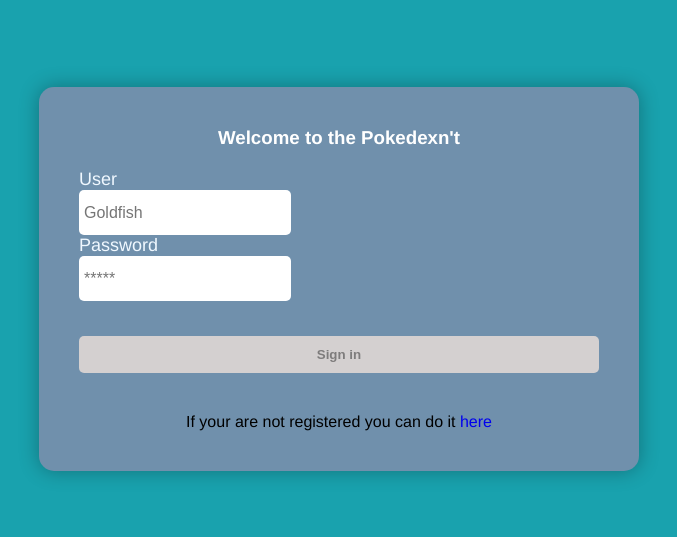
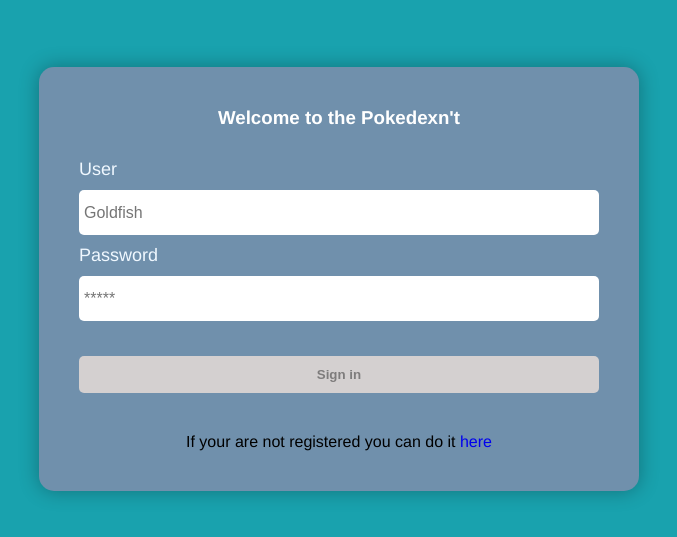
Before and after one commit to leop3z/TP1---Pokedex-, a plain HTML site: page templates/login.html in a window 1280 px wide. Shown: the part 121-658 px from the top of the page, without its empty margins (301-978 px from the left). Drawn offline with Linux system fonts and the light colour scheme.

Commit message:
Correccion de estilos de username y password

```diff
--- a/static/css/login.css
+++ b/static/css/login.css
@@ -36,12 +36,12 @@ form{
     color: rgb(255, 255, 255);
 }
 
-#username{
+.username{
     display: flex;
     flex-direction: column;
 }
 
-#password{
+.password{
     display: flex;
     flex-direction: column;
 }
```
